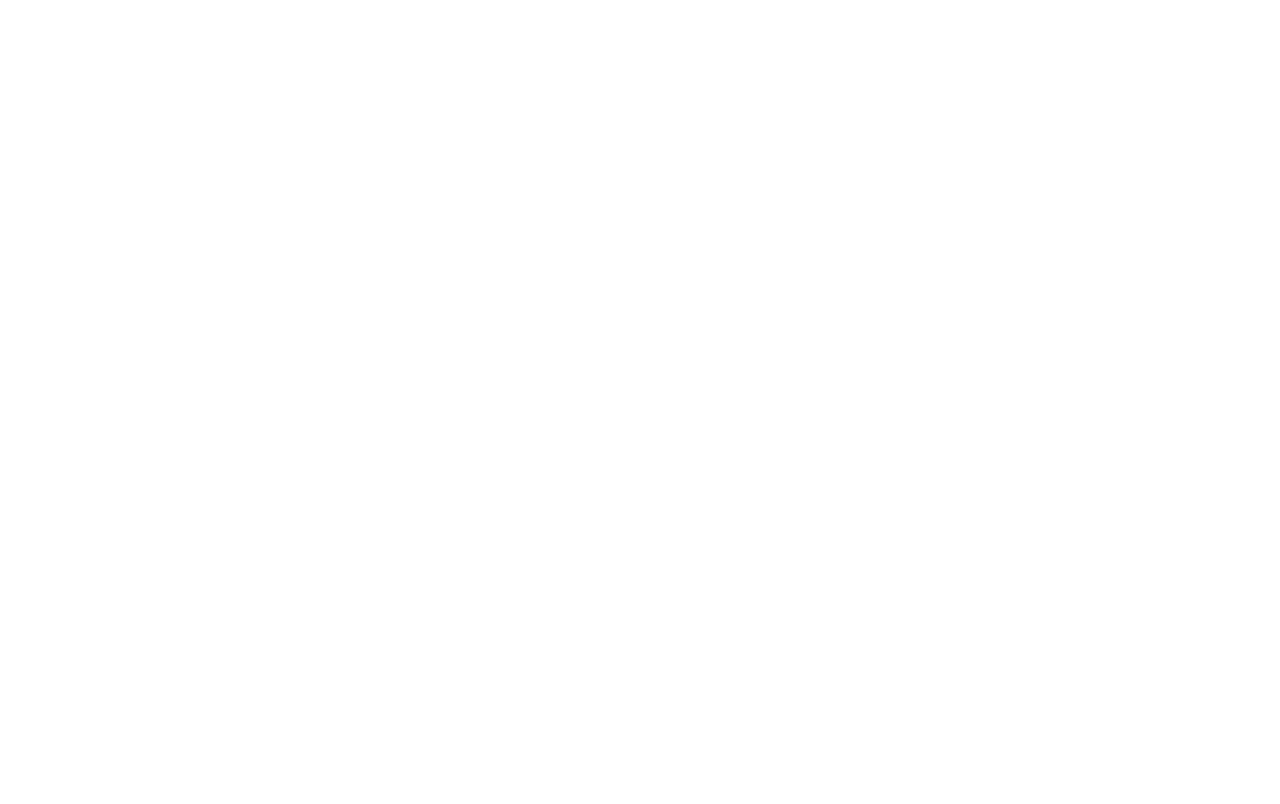
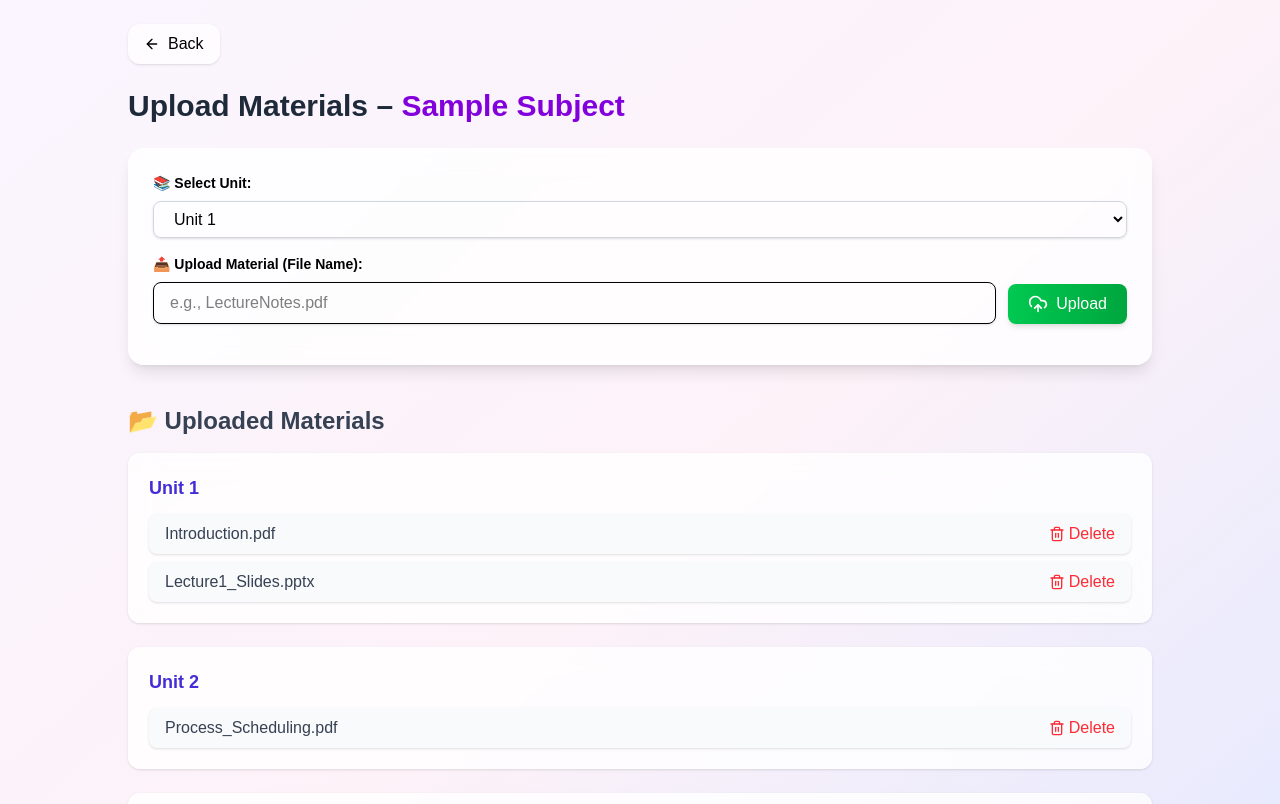
Before and after one commit to asthanapavitra/IGDTUW_PROJECT, a React (Vite) app in the folder frontend/: page /add-materials in a window 1280 px wide. Before the commit this address had no page. Shown: the top 804 px of the page. Built offline with nearby package versions, Linux system fonts and the light colour scheme.

Commit message:
faculty-dashboard ui complete

```diff
--- a/frontend/src/App.jsx
+++ b/frontend/src/App.jsx
@@ -19,6 +19,7 @@ import AdminDashboard from "./pages/AdminDashboard";
 import FacultyDashBoard from "./pages/FacultyDashBoard";
 import AdminLogin from "./pages/AdminLogin";
 import AllotmentDashboard from "./pages/AllotmentDashboard";
+import AddMaterial from "./pages/AddMaterial";
 
 const App = () => {
   return (
@@ -94,6 +95,7 @@ const App = () => {
             </LMSProtectedWrapper>
           }
         />
+        <Route path='/add-materials' element={<AddMaterial/>}/>
       </Routes>
     </>
   );
--- /dev/null
+++ b/frontend/src/pages/AddMaterial.jsx
@@ -0,0 +1,125 @@
+import React, { useState } from "react";
+import { ArrowLeft, Trash2, UploadCloud } from "lucide-react";
+
+export default function AddMaterial({
+  allotment = { subject: "Sample Subject", materials: [
+    {
+      unit: "Unit 1",
+      file: ["Introduction.pdf", "Lecture1_Slides.pptx"],
+    },
+    {
+      unit: "Unit 2",
+      file: ["Process_Scheduling.pdf"],
+    },
+    {
+      unit: "Unit 4",
+      file: ["Memory_Management_Notes.pdf", "Extra_Reading.docx"],
+    },
+  ], },
+  onBack = () => {},
+}) {
+  const [selectedUnit, setSelectedUnit] = useState("Unit 1");
+  const [newFile, setNewFile] = useState("");
+
+  const handleUpload = () => {
+    alert(`Uploading ${newFile} to ${selectedUnit}`);
+    setNewFile("");
+  };
+
+  const handleDelete = (fileName) => {
+    alert(`Deleting ${fileName}`);
+  };
+
+  const units = ["Unit 1", "Unit 2", "Unit 3", "Unit 4"];
+
+  return (
+    <div className="min-h-screen bg-gradient-to-br from-purple-50 via-pink-50 to-indigo-100 p-6">
+      <div className="max-w-5xl mx-auto">
+        <button
+          onClick={onBack}
+          className="mb-6 inline-flex items-center gap-2 bg-white/70 backdrop-blur-md px-4 py-2 rounded-xl shadow hover:shadow-md transition"
+        >
+          <ArrowLeft className="w-4 h-4" /> Back
+        </button>
+
+        <h1 className="text-3xl font-bold text-gray-800 mb-6">
+          Upload Materials – <span className="text-purple-700">{allotment.subject}</span>
+        </h1>
+
+        {/* Upload Section */}
+        <div className="bg-white/80 backdrop-blur-md p-6 rounded-2xl shadow-lg border border-white/40 mb-10">
+          <div className="mb-4">
+            <label className="block text-sm font-semibold mb-2">📚 Select Unit:</label>
+            <select
+              className="w-full px-4 py-2 rounded-lg border border-gray-300 shadow-sm focus:ring-2 focus:ring-purple-400 focus:outline-none"
+              value={selectedUnit}
+              onChange={(e) => setSelectedUnit(e.target.value)}
+            >
+              {units.map((unit) => (
+                <option key={unit} value={unit}>
+                  {unit}
+                </option>
+              ))}
+            </select>
+          </div>
+
+          <div className="mb-4">
+            <label className="block text-sm font-semibold mb-2">
+              📤 Upload Material (File Name):
+            </label>
+            <div className="flex flex-col sm:flex-row gap-3">
+              <input
+                type="text"
+                value={newFile}
+                onChange={(e) => setNewFile(e.target.value)}
+                placeholder="e.g., LectureNotes.pdf"
+                className="flex-1 px-4 py-2 border rounded-lg shadow-sm focus:outline-none focus:ring-2 focus:ring-indigo-300"
+              />
+              <button
+                onClick={handleUpload}
+                className="flex items-center gap-2 bg-gradient-to-r from-green-500 to-green-600 hover:from-green-600 hover:to-green-700 text-white px-5 py-2 rounded-lg font-medium transition shadow-md hover:shadow-lg self-end"
+              >
+                <UploadCloud className="w-5 h-5" /> Upload
+              </button>
+            </div>
+          </div>
+        </div>
+
+        {/* Uploaded Materials */}
+        <h2 className="text-2xl font-semibold text-gray-700 mb-4">📂 Uploaded Materials</h2>
+        <div className="space-y-6">
+          {units.map((unit) => (
+            <div
+              key={unit}
+              className="bg-white/80 backdrop-blur-md border border-white/30 rounded-xl p-5 shadow-sm"
+            >
+              <h3 className="text-lg font-bold text-indigo-700 mb-3">{unit}</h3>
+              <ul className="space-y-2">
+                {allotment.materials.find((m) => m.unit === unit)?.file?.length > 0 ? (
+                  allotment.materials
+                    .find((m) => m.unit === unit)
+                    ?.file?.map((f, i) => (
+                      <li
+                        key={i}
+                        className="flex justify-between items-center bg-gray-50 rounded-lg px-4 py-2 shadow-sm hover:shadow-md"
+                      >
+                        <span className="text-gray-700 font-medium">{f}</span>
+                        <button
+                          onClick={() => handleDelete(f)}
+                          className="text-red-500 hover:text-red-700 flex items-center gap-1"
+                        >
+                          <Trash2 className="w-4 h-4" /> Delete
+                        </button>
+                      </li>
+                    ))
+                ) : (
+                  <p className="text-gray-400 italic">No files uploaded</p>
+                )}
+              </ul>
+            </div>
+          ))}
+        </div>
+      </div>
+    </div>
+  );
+}
--- a/frontend/src/pages/FacultyDashBoard.jsx
+++ b/frontend/src/pages/FacultyDashBoard.jsx
@@ -1,94 +1,92 @@
-// import React, { useContext, useEffect, useState } from "react";
-// import { useNavigate } from "react-router-dom";
-// import axios from "axios";
+import { BookOpen, User } from "lucide-react";
 
-// const FacultyDashboard = () => {
-//   const {faculty}=useContext(FacultyDataContent);
-//   // const [faculty, setFaculty] = useState(null);
-//   const [loading, setLoading] = useState(true);
-//   const navigate = useNavigate();
+const dummyFaculty = {
+  fullName: { firstName: "Ananya", lastName: "Sharma" },
+  email: "ananya@igdtuw.ac.in",
+  facultyId: "FAC123",
+  department: "Computer Science",
+  allotedDepartments: [
+    {
+      _id: "1",
+      subject: "Data Structures",
+      department: "CSE",
+      section: "A",
+      semester: "4",
+      materials: [
+        {
+          unit: "Unit 1",
+          file: ["Stacks.pdf", "Queues.pdf"],
+        },
+        {
+          unit: "Unit 2",
+          file: ["Trees.pdf"],
+        },
+      ],
+    },
+    {
+      _id: "2",
+      subject: "Operating Systems",
+      department: "CSE",
+      section: "B",
+      semester: "6",
+      materials: [],
+    },
+  ],
+};
 
-//   useEffect(() => {
-//     const fetchFacultyData = async () => {
-//       try {
-//         const res = await axios.get(
-//           `${import.meta.env.VITE_BASE_URL}/faculty/get-faculty/${facultyId}`,
-//           {
-//             headers: {
-//               Authorization: `Bearer ${localStorage.getItem("token")}`,
-//             },
-//           }
-//         );
-//         setFaculty(res.data);
-//       } catch (err) {
-//         console.error("Error fetching faculty data:", err);
-//       } finally {
-//         setLoading(false);
-//       }
-//     };
+export default function FacultyDashboard({ onSelectAllotment }) {
+  return (
+    <div className="min-h-screen bg-gradient-to-br from-indigo-100 via-purple-100 to-pink-100 p-8">
+      <div className="max-w-7xl mx-auto">
+        <h1 className="text-4xl font-extrabold text-center text-gray-800 mb-12 tracking-tight">
+          👩‍🏫 Welcome, {dummyFaculty.fullName.firstName}
+        </h1>
 
-//     fetchFacultyData();
-//   }, []);
+        <div className="grid lg:grid-cols-3 gap-8">
+          {/* Faculty Info */}
+          <div className="col-span-1 bg-white/60 backdrop-blur-md rounded-2xl shadow-xl p-8 border border-white/40 transition hover:shadow-2xl">
+            <h2 className="text-2xl font-semibold flex items-center gap-2 text-purple-900 mb-6">
+              <User className="w-6 h-6" /> Faculty Info
+            </h2>
+            <div className="space-y-3 text-gray-700 text-base">
+              <p><strong>Name:</strong> {dummyFaculty.fullName.firstName} {dummyFaculty.fullName.lastName}</p>
+              <p><strong>Email:</strong> {dummyFaculty.email}</p>
+              <p><strong>Faculty ID:</strong> {dummyFaculty.facultyId}</p>
+              <p><strong>Department:</strong> {dummyFaculty.department}</p>
+            </div>
+          </div>
 
-//   if (loading) return <div className="text-center mt-10">Loading...</div>;
-//   if (!faculty)
-//     return (
-//       <div className="text-center mt-10 text-red-500">
-//         Unable to load faculty data.
-//       </div>
-//     );
-
-//   return (
-//     <div className="max-w-6xl mx-auto p-6">
-//       {/* Faculty Details */}
-//       <div className="bg-white p-6 rounded-lg shadow-lg mb-8">
-//         <h2 className="text-2xl font-semibold text-gray-700">
-//           Welcome, {faculty.fullName.firstName} {faculty.fullName.lastName}
-//         </h2>
-//         <p className="text-gray-600 mt-2">Email: {faculty.email}</p>
-//         <p className="text-gray-600">Faculty ID: {faculty.facultyId}</p>
-//         <p className="text-gray-600">Department: {faculty.department}</p>
-//       </div>
-
-//       {/* Allotments Table */}
-//       <div className="overflow-x-auto">
-//         <table className="min-w-full bg-white shadow-md rounded-md">
-//           <thead className="bg-gray-100">
-//             <tr>
-//               <th className="py-3 px-4 text-left">Subject</th>
-//               <th className="py-3 px-4 text-left">Semester</th>
-//               <th className="py-3 px-4 text-left">Section</th>
-//               <th className="py-3 px-4 text-left">Actions</th>
-//             </tr>
-//           </thead>
-//           <tbody>
-//             {faculty.allotedDepartments?.map((allotment) => (
-//               <tr key={allotment._id} className="border-t hover:bg-gray-50">
-//                 <td className="py-3 px-4">{allotment.subject}</td>
-//                 <td className="py-3 px-4">{allotment.semester}</td>
-//                 <td className="py-3 px-4">{allotment.section}</td>
-//                 <td className="py-3 px-4">
-//                   <button
-//                     onClick={() => navigate(`/allotment/${allotment._id}`)}
-//                     className="bg-indigo-600 text-white px-4 py-2 rounded hover:bg-indigo-700"
-//                   >
-//                     Update
-//                   </button>
-//                 </td>
-//               </tr>
-//             ))}
-//             {faculty.allotedDepartments?.length === 0 && (
-//               <tr>
-//                 <td colSpan="4" className="text-center py-4 text-gray-500">
-//                   No allotments found.
-//                 </td>
-//               </tr>
-//             )}
-//           </tbody>
-//         </table>
-//       </div>
-//     </div>
-//   );
-// };
-
-// export default FacultyDashboard;
+          {/* Allotments */}
+          <div className="col-span-2">
+            <h2 className="text-2xl font-semibold text-gray-800 mb-6">Your Allotments</h2>
+            <div className="space-y-6">
+              {dummyFaculty.allotedDepartments.map((allotment) => (
+                <div
+                  key={allotment._id}
+                  className="bg-white/70 backdrop-blur-md border border-white/30 rounded-2xl shadow-md p-6 flex justify-between items-center transition hover:scale-[1.01] hover:shadow-xl flex-col sm:flex-row gap-5"
+                >
+                  <div>
+                    <h3 className="text-xl font-semibold flex items-center gap-2 text-indigo-900">
+                      <BookOpen className="w-5 h-5" /> {allotment.subject}
+                    </h3>
+                    <p className="text-sm text-gray-600 mt-2">
+                      <span className="font-medium">Dept:</span> {allotment.department} &nbsp;|&nbsp;
+                      <span className="font-medium">Section:</span> {allotment.section} &nbsp;|&nbsp;
+                      <span className="font-medium">Semester:</span> {allotment.semester}
+                    </p>
+                  </div>
+                  <button
+                    onClick={() => onSelectAllotment(allotment)}
+                    className="bg-gradient-to-r from-indigo-500 to-purple-600 hover:from-indigo-600 hover:to-purple-700 text-white px-5 py-2 rounded-xl font-medium shadow-sm hover:shadow-lg transition"
+                  >
+                    View Details
+                  </button>
+                </div>
+              ))}
+            </div>
+          </div>
+        </div>
+      </div>
+    </div>
+  );
+}
```
Also changed, not shown: 1 other file (tests, documents, lock files or other folders).
